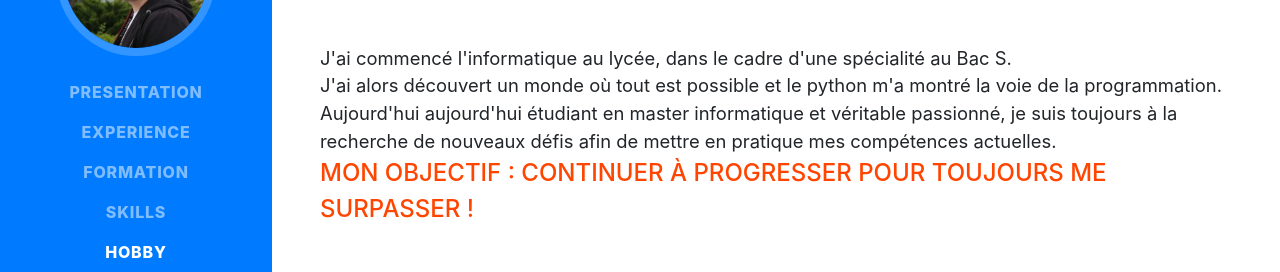
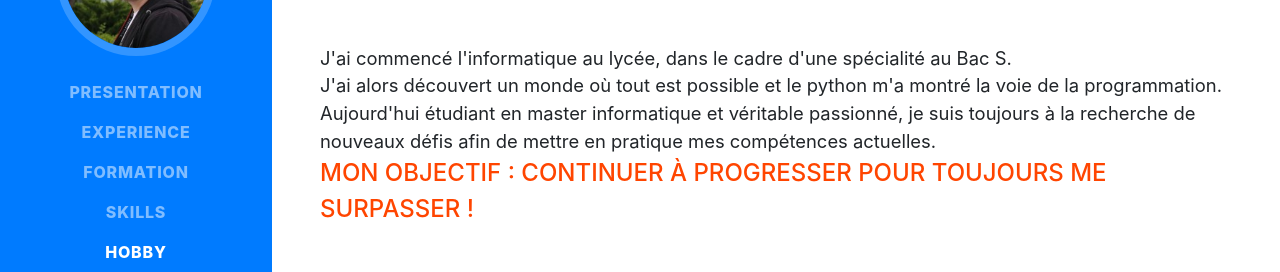
Before and after one commit to TheNoobProgrammeur/CV_JS, a website with bundled scripts: page index.html in a window 1280 px wide. Shown: the part 320-592 px from the top of the page. Built offline with nearby package versions, Linux system fonts and the light colour scheme; a web font is replaced by a local one.

Commit message:
Ajourd'hui

```diff
--- a/index.html
+++ b/index.html
@@ -78,7 +78,7 @@
           <br />
           J'ai alors découvert un monde où tout est possible et le python m'a montré la voie de la programmation.
           <br />
-          Aujourd'hui aujourd'hui étudiant en master informatique et véritable passionné, je suis toujours à la recherche de nouveaux défis afin de mettre en pratique mes compétences actuelles.
+          Aujourd'hui étudiant en master informatique et véritable passionné, je suis toujours à la recherche de nouveaux défis afin de mettre en pratique mes compétences actuelles.
           <br />
           <span class="subheading">Mon objectif : continuer à progresser pour toujours me surpasser ! </span>
         </p>
```
